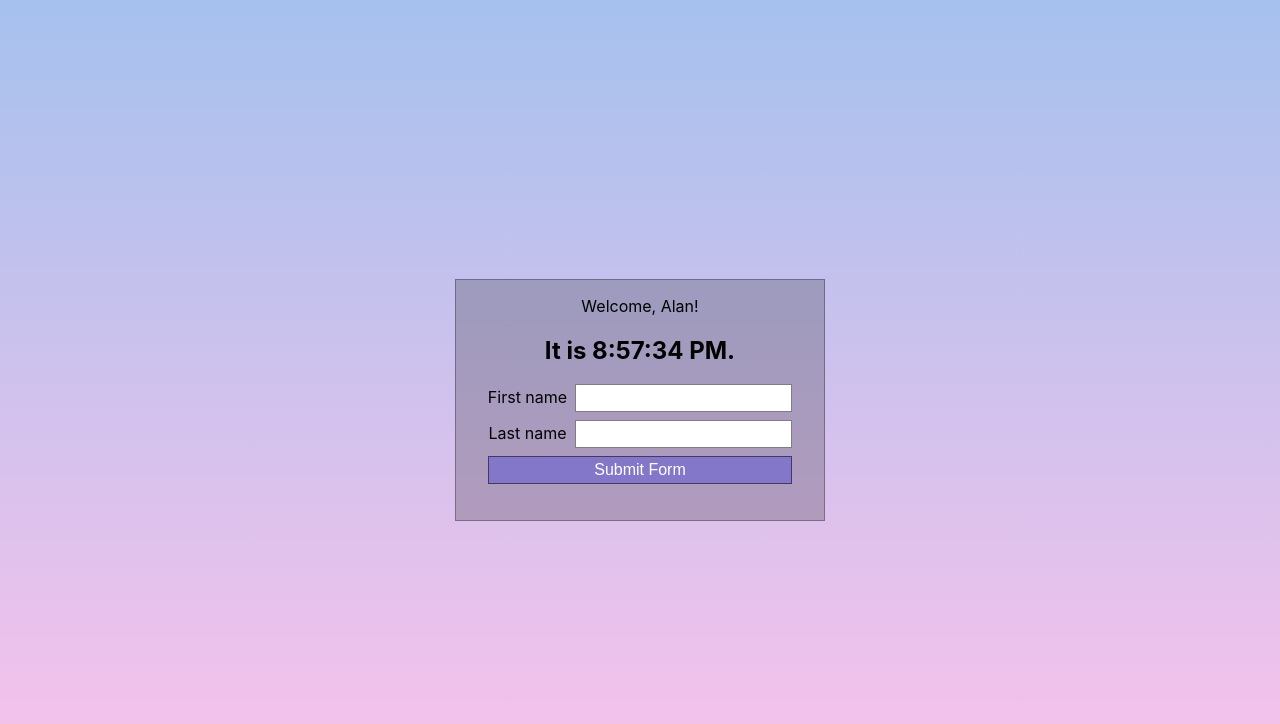
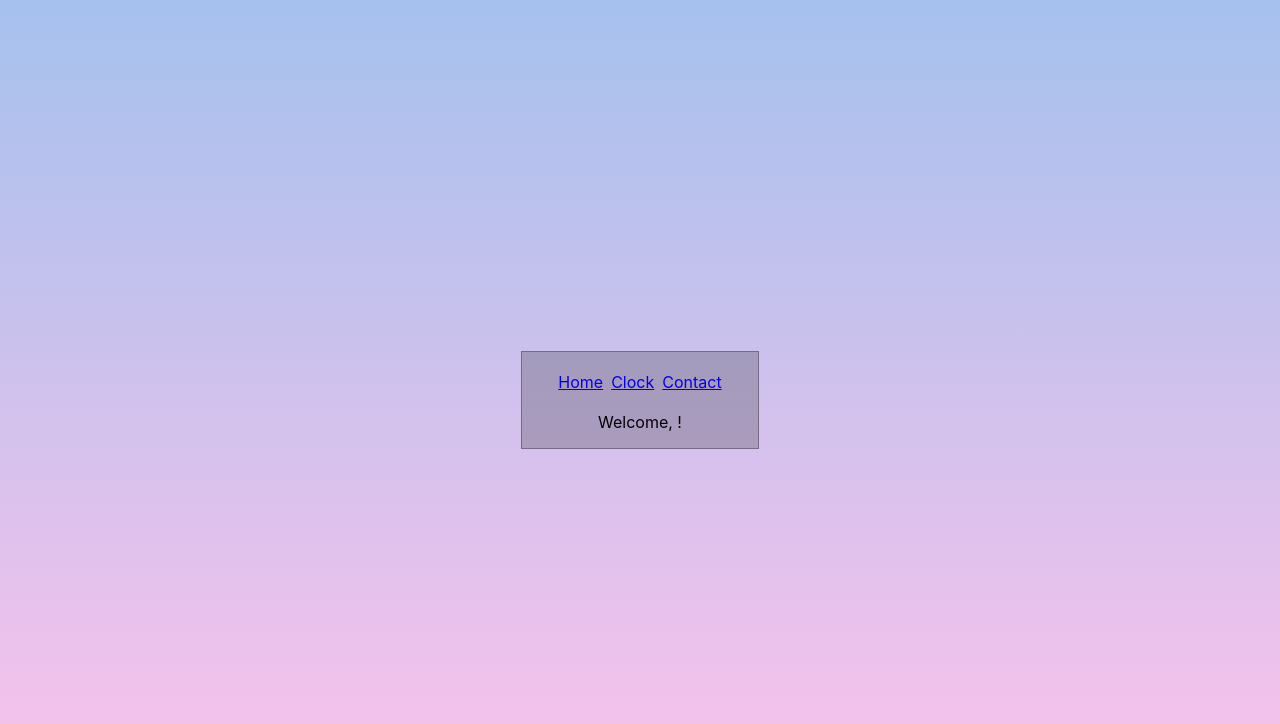
Before and after one commit to AVPrince/my-app, a React (Create React App) app: page / in a window 1280 px wide. Shown: the top 724 px of the page. Built offline with nearby package versions, Linux system fonts and the light colour scheme.

Commit message:
added routing to app

```diff
--- a/package.json
+++ b/package.json
@@ -8,6 +8,7 @@
     "@testing-library/user-event": "^12.6.0",
     "react": "^17.0.1",
     "react-dom": "^17.0.1",
+    "react-router-dom": "^5.2.0",
     "react-scripts": "4.0.1",
     "web-vitals": "^0.2.4"
   },
--- a/src/App.js
+++ b/src/App.js
@@ -1,15 +1,20 @@
 import React from 'react';
 import './App.css';
+import {Route} from 'react-router-dom';
+
+import Navigation from "./components/Navigation/Navigation";
 import Welcome from './components/Welcome/Welcome'
 import Clock from './components/Clock/Clock'
 import Contact from "./components/Contact/Contact";
 
+
 function App() {
   return (
     <div className="App">
-      <Welcome name="Alan" />
-      <Clock />
-      <Contact />
+      <Navigation />
+      <Route path="/" exact component={Welcome}/>
+      <Route path ="/clock" component={Clock} />
+      <Route path ="/contact" component={Contact} />
     </div>
   );
 }
--- /dev/null
+++ b/src/components/Navigation/Navigation.js
@@ -0,0 +1,22 @@
+import { React } from "react";
+import { Link } from "react-router-dom";
+
+function Navigation (props){
+    return(
+    <div className="Navigation">
+        <ul>
+            <li>
+                <Link to="/">Home</Link>
+            </li>
+            <li>
+                <Link to="/clock">Clock</Link>
+            </li>
+            <li>
+                <Link to="/contact">Contact</Link>
+            </li>
+        </ul>
+    </div>
+    );
+}
+
+export default Navigation
--- a/src/index.js
+++ b/src/index.js
@@ -3,10 +3,14 @@ import ReactDOM from 'react-dom';
 import './index.css';
 import App from './App';
 import reportWebVitals from './reportWebVitals';
+import { BrowserRouter } from "react-router-dom";
+
 
 ReactDOM.render(
   <React.StrictMode>
-    <App />
+    <BrowserRouter>
+      <App />
+    </BrowserRouter>
   </React.StrictMode>,
   document.getElementById('root')
 );
```
Also changed, not shown: 2 other files (tests, documents, lock files or other folders).
